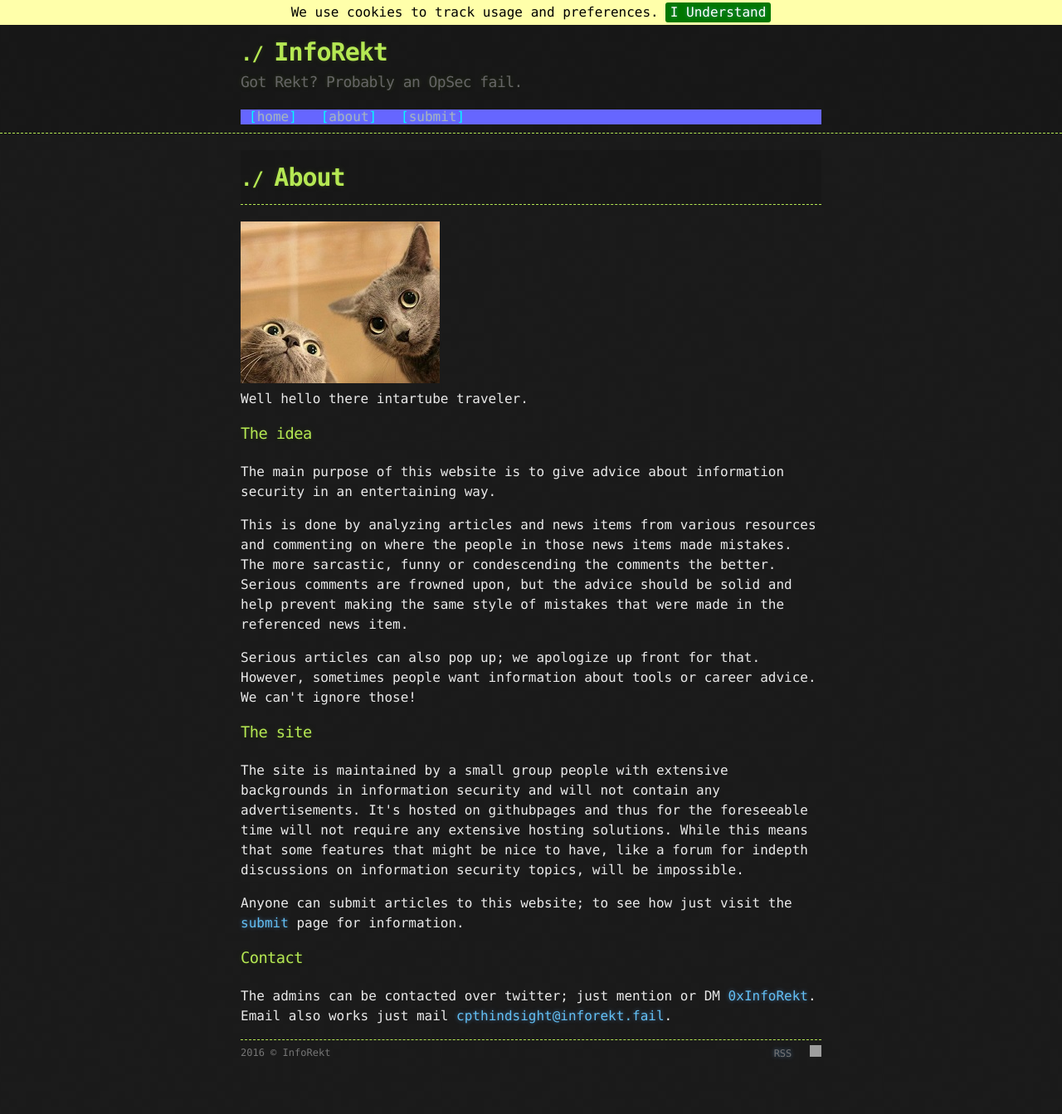
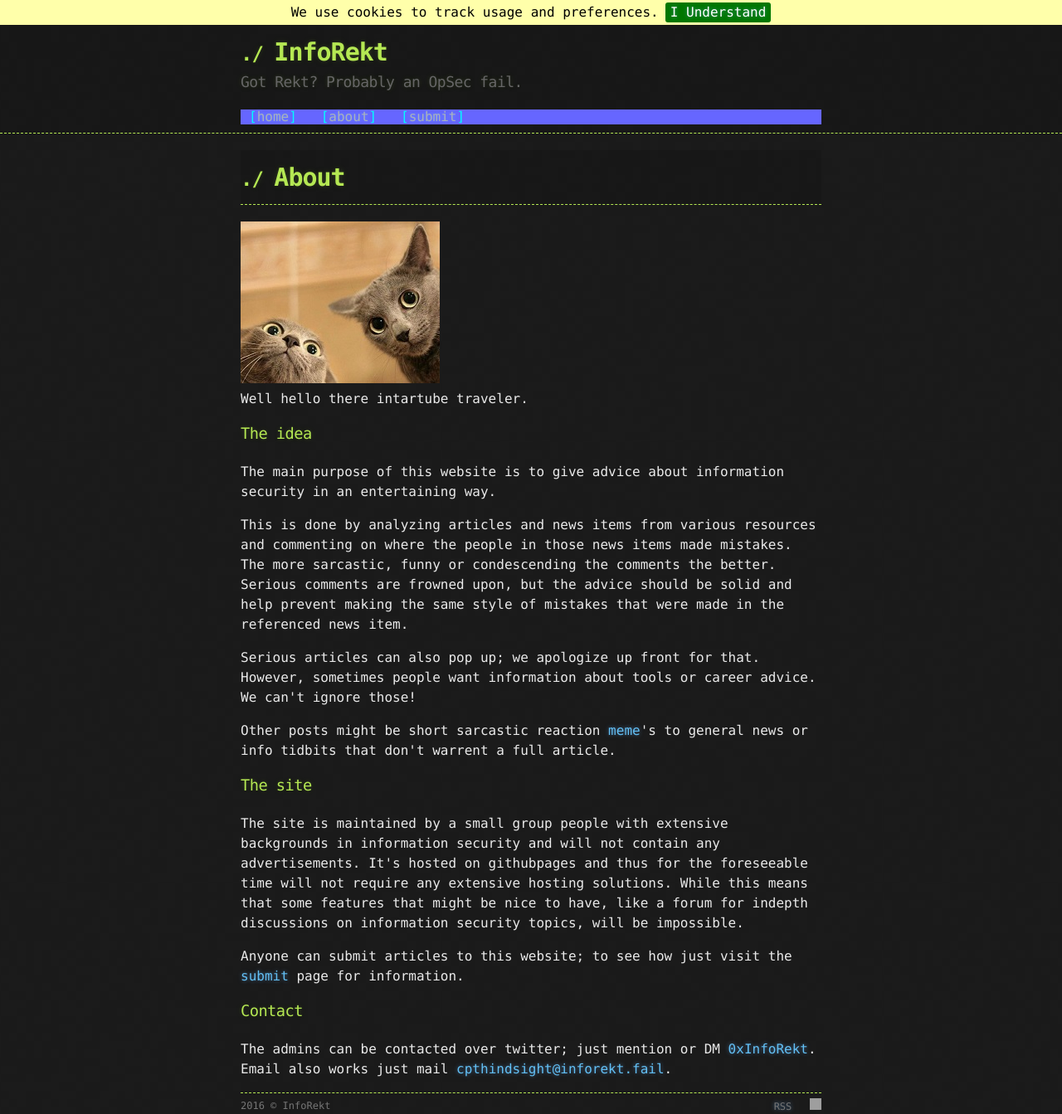
Before and after one commit to InfoRekt/inforekt.github.io, a Jekyll site: the page built from pages/about.html, in a window 1280 px wide. Shown: the whole page at 83% size. Built offline with Jekyll 4.4.1, drawn with Linux system fonts in a browser that asks for light colours; before the commit the page ends 1279 px from its top, so only the background shows below that; grey boxes are pictures that could not be loaded.

Commit message:
small additions to readme and about pages

```diff
--- a/pages/about.html
+++ b/pages/about.html
@@ -19,6 +19,8 @@
 Serious articles can also pop up; we apologize up front for that. However, sometimes people want information about tools or
 career advice. We can't ignore those!<br>
 <p>
+Other posts might be short sarcastic reaction <a href="https://en.wikipedia.org/wiki/Meme" target=_blank>meme</a>'s to general news or info tidbits that don't warrent a full article.<br>
+<p>
 <h3>The site</h3>
 The site is maintained by a small group people with extensive backgrounds in information security and will not
 contain any advertisements. It's hosted on githubpages and thus for the foreseeable time will
```
Also changed, not shown: Readme.md, 1 other file.
